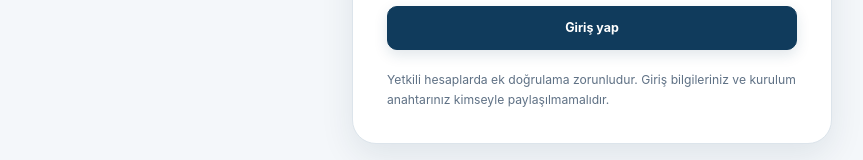
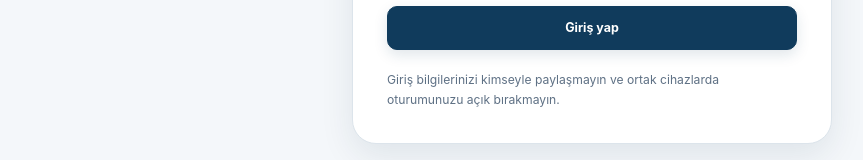
Before and after one commit to oncunur/personnel-platform, a Next.js app in the folder frontend/: page /login in a window 1280 px wide. Shown: the part 560-720 px from the top of the page, without its empty margins (48-911 px from the left). Built offline with nearby package versions, Linux system fonts and the light colour scheme; no server answers.

Commit message:
feat(auth): disable MFA by default

```diff
--- a/frontend/app/login/page.tsx
+++ b/frontend/app/login/page.tsx
@@ -104,6 +104,6 @@ export default function LoginPage() {
       <button className="primary-button" type="submit" disabled={submitting || code.length !== 6}>{submitting ? "Doğrulanıyor…" : mfa.enrollmentRequired ? "Kurulumu tamamla ve giriş yap" : "Doğrula ve giriş yap"}</button>
       <button className="secondary-button" type="button" onClick={restartLogin}>Farklı hesapla giriş yap</button>
     </form>}
-    <p className="auth-hint">Yetkili hesaplarda ek doğrulama zorunludur. Giriş bilgileriniz ve kurulum anahtarınız kimseyle paylaşılmamalıdır.</p>
+    <p className="auth-hint">Giriş bilgilerinizi kimseyle paylaşmayın ve ortak cihazlarda oturumunuzu açık bırakmayın.</p>
   </section></main>;
 }
```
